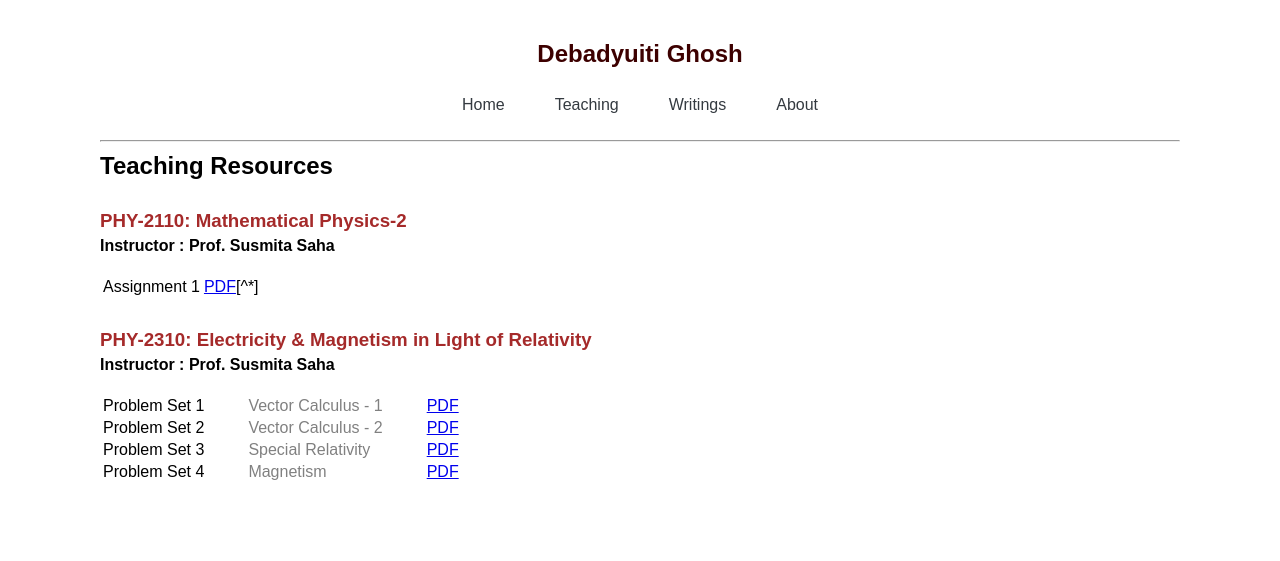
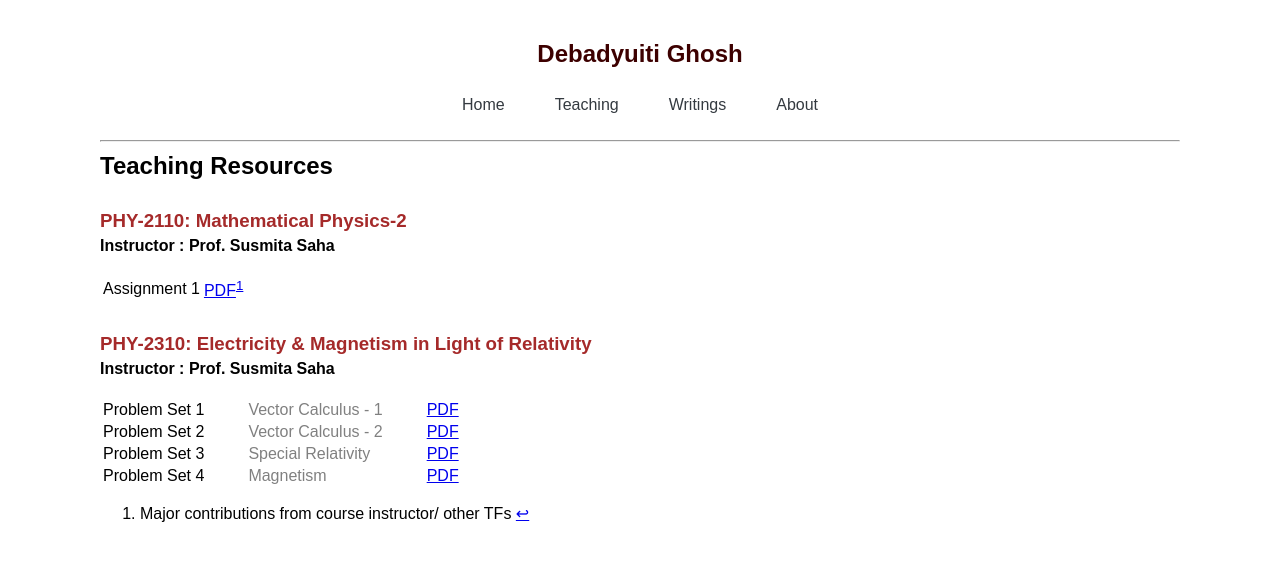
Before and after one commit to debadyuitighosh/debadyuitighosh.github.io, a Jekyll site: the page built from Teaching/teaching.md, in a window 1280 px wide. Shown: the top 561 px of the page. Built offline with Jekyll 4.4.1, drawn with Linux system fonts in a browser that asks for light colours.

Commit message:
Update teaching.md

```diff
--- a/Teaching/teaching.md
+++ b/Teaching/teaching.md
@@ -5,13 +5,13 @@ class: teaching-page
 permalink: /teaching/
 ---
 
-## Teaching Resources <br>
+## Teaching Resources
 
 ### <font color='brown'> PHY-2110: Mathematical Physics-2
 #### Instructor : Prof. Susmita Saha
 
 |--------------|--------------------------------------------------------|
-| Assignment 1 |  [PDF](teaching/phy2110/assignment-1(full-set).pdf)[^*]    |
+| Assignment 1 |  [PDF](teaching/phy2110/assignment-1(full-set).pdf)[^1]    |
 
 ### <font color='brown'> PHY-2310: Electricity & Magnetism in Light of Relativity
 #### Instructor : Prof. Susmita Saha
@@ -22,4 +22,4 @@ permalink: /teaching/
 | Problem Set 3 | <font color='grey'> <span style="padding: 0 40px;"> Special Relativity   | [PDF](teaching/phy2310/ProbSet-3.pdf)      |
 | Problem Set 4 | <font color='grey'> <span style="padding: 0 40px;"> Magnetism            | [PDF](teaching/phy2310/ProbSet-4.pdf)      |
 
-[^*]: Major contributions from course instructor/ other TFs
+[^1]: Major contributions from course instructor/ other TFs
```
